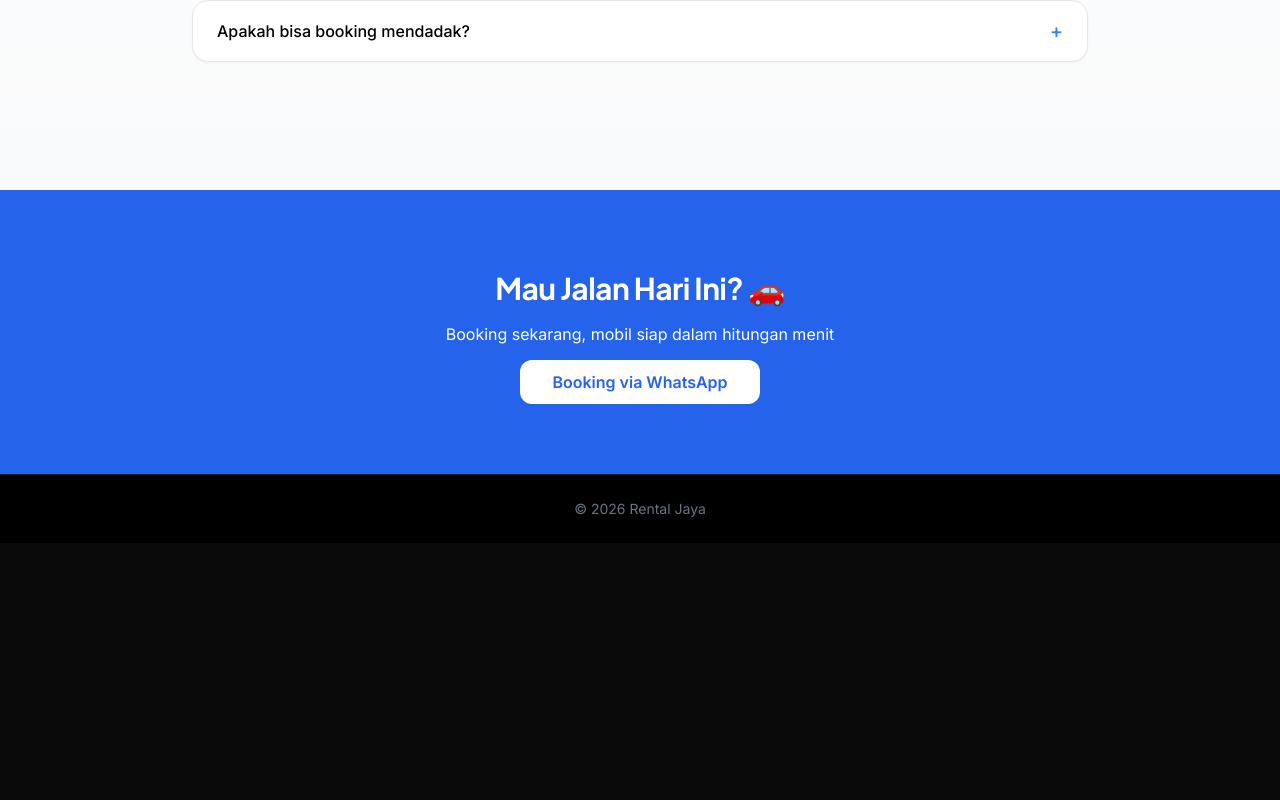
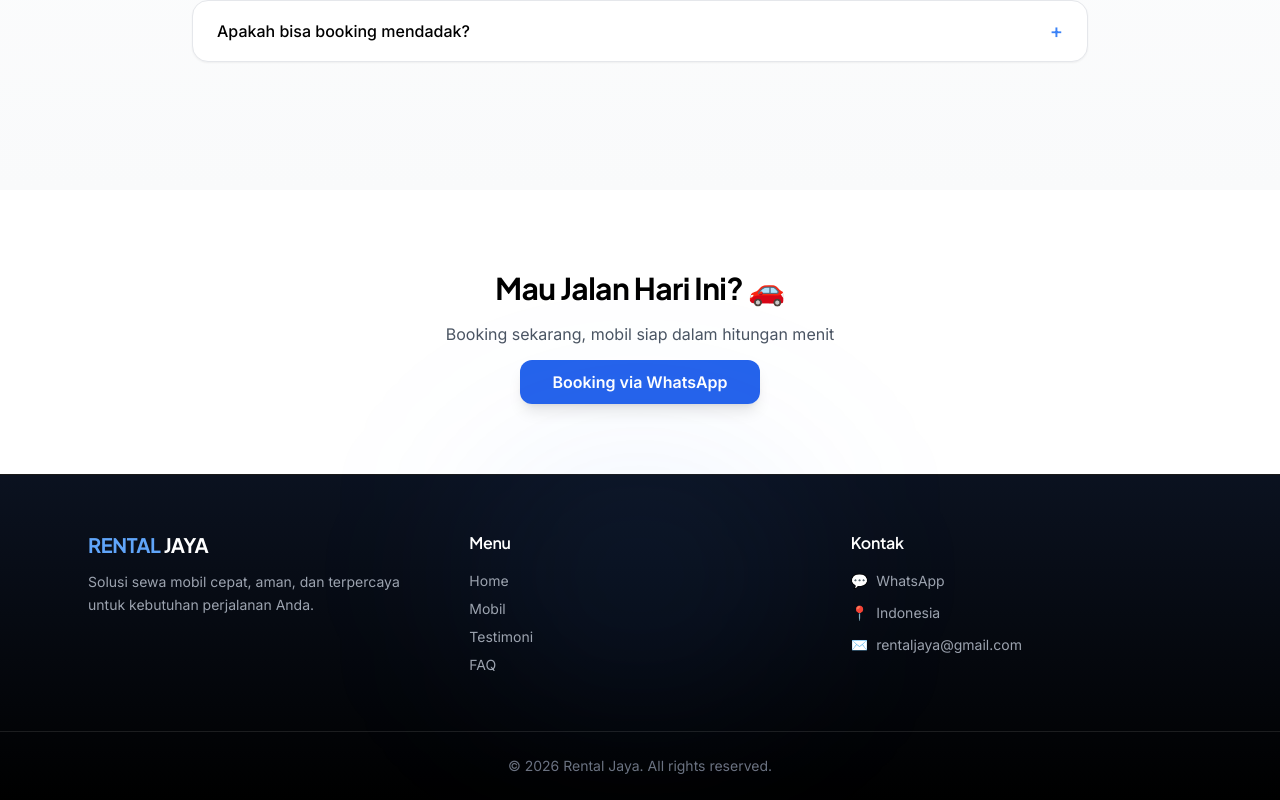
Before and after one commit to kustoro2026-oss/porto-fahri, a React (Vite) app: page /rental in a window 1280 px wide. Shown: the part 3524-4324 px from the top of the page. Before the commit the page ends 4067 px from the top, so only its background shows below. Built offline with nearby package versions, Linux system fonts and the light colour scheme.

Commit message:
Update Rental

```diff
--- a/src/pages/Home.jsx
+++ b/src/pages/Home.jsx
@@ -468,6 +468,7 @@ export default function Home() {
             >
               <Link
                 to={demo.path}
+                state={{ preserveScroll: true }}
                 className="group block bg-white/[0.03] border border-white/10 rounded-2xl overflow-hidden hover:-translate-y-1 transition"
               >
                 {/* IMAGE */}
--- a/src/pages/RentalLanding.jsx
+++ b/src/pages/RentalLanding.jsx
@@ -3,7 +3,13 @@ import { useState } from "react";
 import mobilImg from "../assets/RentalMobil2.png";
 import mobil1 from "../assets/mobil1.png";
 
+import { useEffect } from "react";
+
 export default function RentalLanding() {
+  useEffect(() => {
+    window.scrollTo(0, 0);
+  }, []);
+
   const data = rental;
   const phone = "628123456789";
 
@@ -275,25 +281,98 @@ export default function RentalLanding() {
       </section>
 
       {/* CTA */}
-      <section className="px-6 py-20 text-center bg-blue-600 text-white">
+      <section className="px-6 py-20 text-center bg-white text-black">
         <h2 className="text-3xl font-bold mb-4">Mau Jalan Hari Ini? 🚗</h2>
 
-        <p className="mb-6">
+        <p className="mb-6 text-gray-600">
           Booking sekarang, mobil siap dalam hitungan menit
         </p>
 
         <a
           href={`https://wa.me/${phone}`}
-          className="bg-white text-blue-600 px-8 py-3 rounded-xl font-semibold hover:bg-gray-100 transition"
+          className="bg-blue-600 text-white px-8 py-3 rounded-xl font-semibold hover:bg-blue-700 transition shadow-lg hover:scale-105"
         >
           Booking via WhatsApp
         </a>
       </section>
 
       {/* FOOTER */}
-      <footer className="bg-black border-t border-white/10">
-        <div className="text-center text-gray-500 text-sm py-6">
-          © {new Date().getFullYear()} {data.name}
+      <footer className="relative bg-gradient-to-b from-[#0b1220] to-black border-t border-white/10">
+        {/* GLOW EFFECT */}
+        <div className="absolute top-0 left-1/2 -translate-x-1/2 w-[300px] h-[200px] bg-blue-500/10 blur-[100px] rounded-full"></div>
+
+        <div className="max-w-6xl mx-auto px-6 py-14 relative z-10 grid md:grid-cols-3 gap-10">
+          {/* BRAND */}
+          <div>
+            <h2 className="text-xl font-bold mb-3">
+              <span className="text-blue-400">RENTAL</span> JAYA
+            </h2>
+
+            <p className="text-gray-400 text-sm leading-relaxed max-w-xs">
+              Solusi sewa mobil cepat, aman, dan terpercaya untuk kebutuhan
+              perjalanan Anda.
+            </p>
+          </div>
+
+          {/* MENU */}
+          <div>
+            <h3 className="font-semibold text-white mb-4">Menu</h3>
+            <ul className="space-y-2 text-gray-400 text-sm">
+              <li>
+                <a href="#" className="hover:text-blue-400 transition">
+                  Home
+                </a>
+              </li>
+              <li>
+                <a href="#mobil" className="hover:text-blue-400 transition">
+                  Mobil
+                </a>
+              </li>
+              <li>
+                <a href="#" className="hover:text-blue-400 transition">
+                  Testimoni
+                </a>
+              </li>
+              <li>
+                <a href="#" className="hover:text-blue-400 transition">
+                  FAQ
+                </a>
+              </li>
+            </ul>
+          </div>
+
+          {/* CONTACT */}
+          <div>
+            <h3 className="font-semibold text-white mb-4">Kontak</h3>
+
+            <ul className="space-y-3 text-gray-400 text-sm">
+              <li className="flex items-center gap-2">
+                <span className="text-blue-400">💬</span>
+                <a
+                  href={`https://wa.me/${phone}`}
+                  target="_blank"
+                  className="hover:text-blue-400 transition"
+                >
+                  WhatsApp
+                </a>
+              </li>
+
+              <li className="flex items-center gap-2">
+                <span className="text-blue-400">📍</span>
+                <span>Indonesia</span>
+              </li>
+
+              <li className="flex items-center gap-2">
+                <span className="text-blue-400">✉️</span>
+                <span>rentaljaya@gmail.com</span>
+              </li>
+            </ul>
+          </div>
+        </div>
+
+        {/* BOTTOM */}
+        <div className="border-t border-white/10 text-center py-6 text-gray-500 text-sm">
+          © {new Date().getFullYear()} Rental Jaya. All rights reserved.
         </div>
       </footer>
     </div>
```
